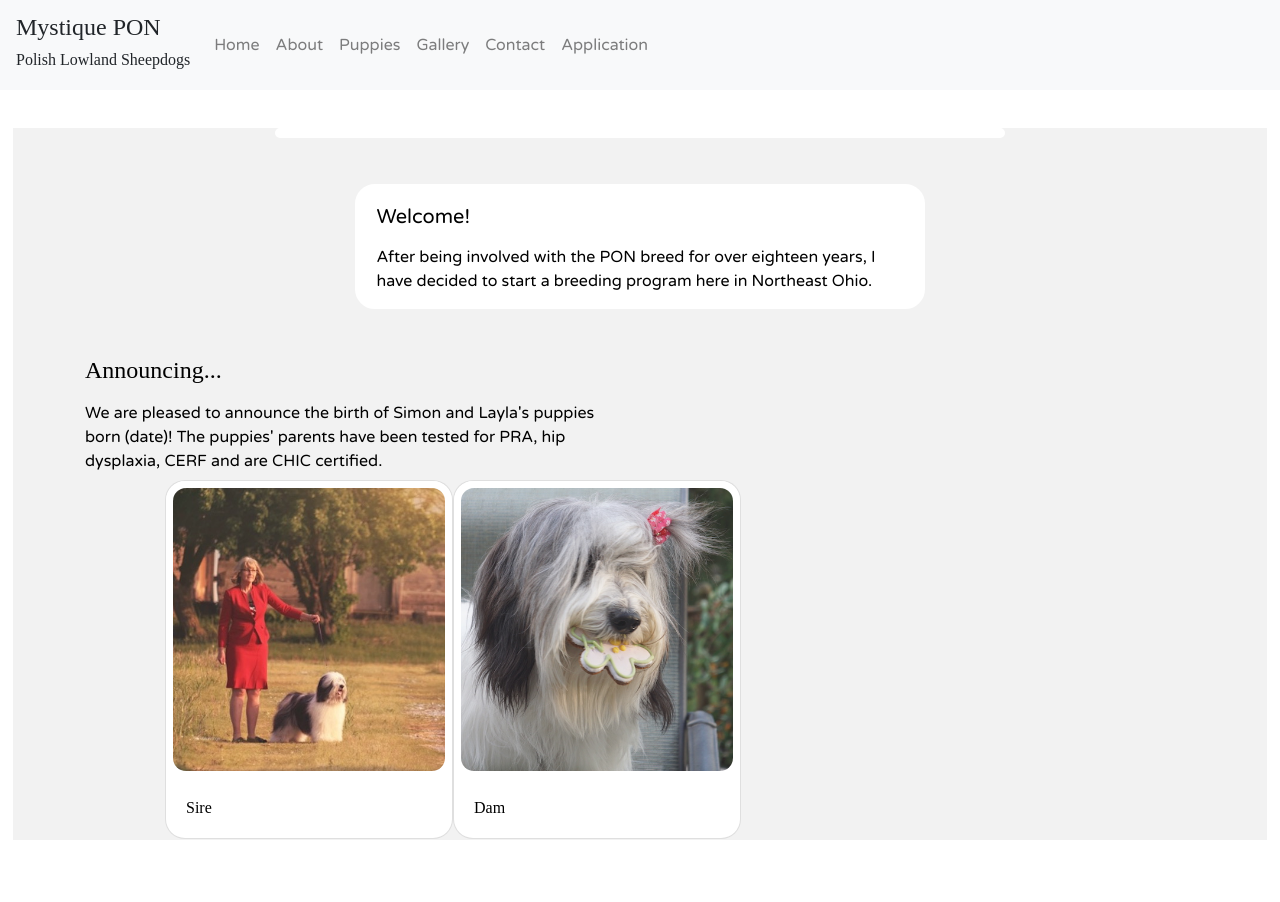
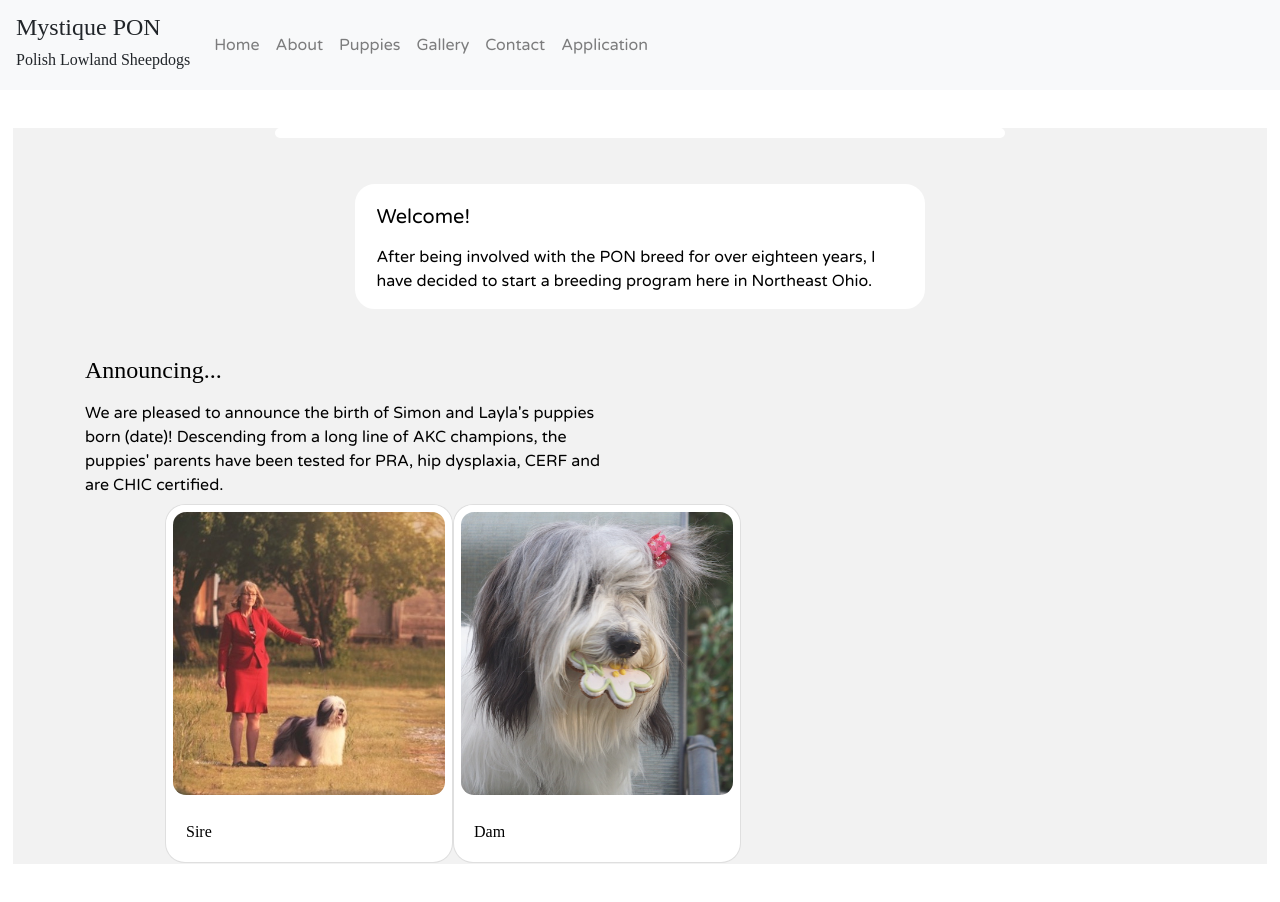
Before and after one commit to liztrenholme/mystique-pon, a React (Create React App) app: page / in a window 1280 px wide. Shown: the top 902 px of the page. Built offline with nearby package versions, Linux system fonts and the light colour scheme; a web font is replaced by a local one.

Commit message:
main blurb edit

```diff
--- a/src/components/Main.js
+++ b/src/components/Main.js
@@ -52,7 +52,7 @@ class Main extends Component {
                 </div>
                 <div className="col-md-6 announce-msg">
                   <h4>Announcing...</h4>
-                  <p>We are pleased to announce the birth of Simon and Layla's puppies born (date)!  The puppies' parents have been tested for PRA, hip dysplaxia, CERF and are CHIC certified.</p>
+                  <p>We are pleased to announce the birth of Simon and Layla's puppies born (date)!  Descending from a long line of AKC champions, the puppies' parents have been tested for PRA, hip dysplaxia, CERF and are CHIC certified.</p>
                 </div>
                 <div className="col-md-3">
                 </div>
```
